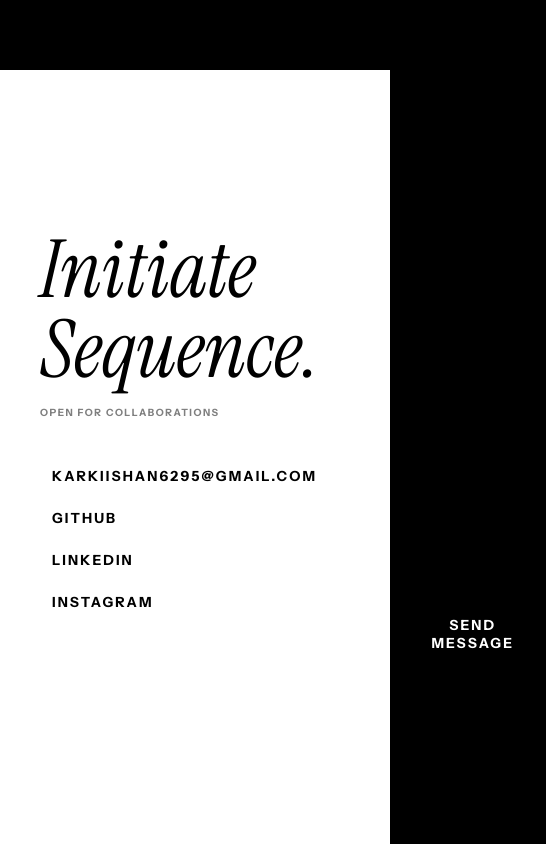
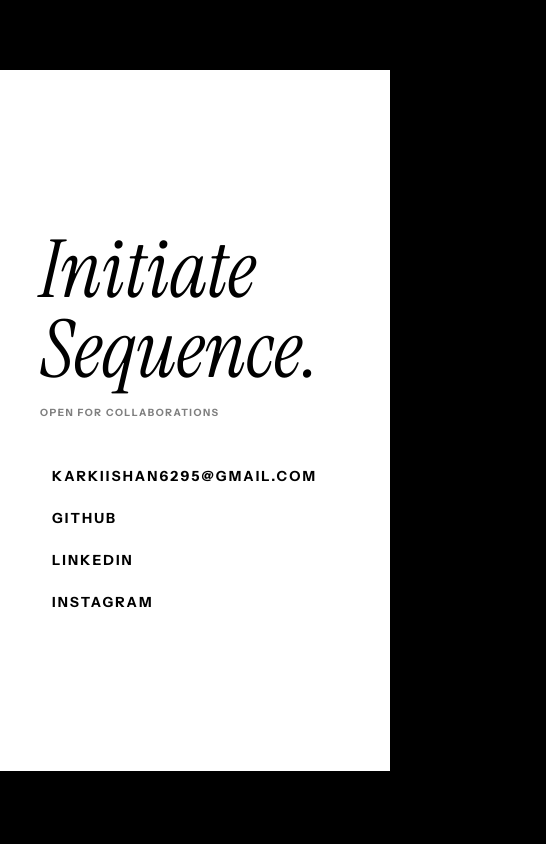
Before and after one commit to Ishan-Karki/Portfolio, a React (Vite) app: page / in a window 390 px wide. Shown: the part 2661-3505 px from the top of the page, 546 px wide, since content can reach past the window. After the commit the page ends 3432 px from the top, so only its background shows below. Built offline with nearby package versions, Linux system fonts and the light colour scheme; some icons are missing.

Commit message:
Solved gliding issue on mobile devices

```diff
--- a/src/components/Contact.jsx
+++ b/src/components/Contact.jsx
@@ -1,6 +1,6 @@
 export const Contact = () => (
   <section id="contact" className="contact-section">
-    <div className="contact-container" style={{ display: 'grid', gridTemplateColumns: '1fr 1fr', gap: '80px', maxWidth: '1400px', margin: '0 auto' }}>
+    <div className="contact-container">
 
       <div className="contact-info">
         <h2 className="contact-title serif-italic" style={{ marginBottom: '16px', fontSize: 'clamp(80px, 8vw, 120px)', lineHeight: 1 }}>
@@ -47,7 +47,7 @@ export const Contact = () => (
             <label htmlFor="subject" className="form-label">How can I help?</label>
           </div>
 
-          <button type="submit" className="submit-btn" style={{ width: '100%' }}>Send Message</button>
+          <button type="submit" className="submit-btn">Send Message</button>
         </form>
       </div>
     </div>
--- a/src/index.css
+++ b/src/index.css
@@ -612,6 +612,9 @@ nav a:hover {
     justify-content: center;
     gap: 60px; /* Expands elements vertically within the hero section */
   }
+  .contact-form {
+    display: none;
+  }
   .hero-title {
     font-size: clamp(56px, 15vw, 80px); /* Slightly larger for better mobile presence */
     margin-bottom: 0;
```
